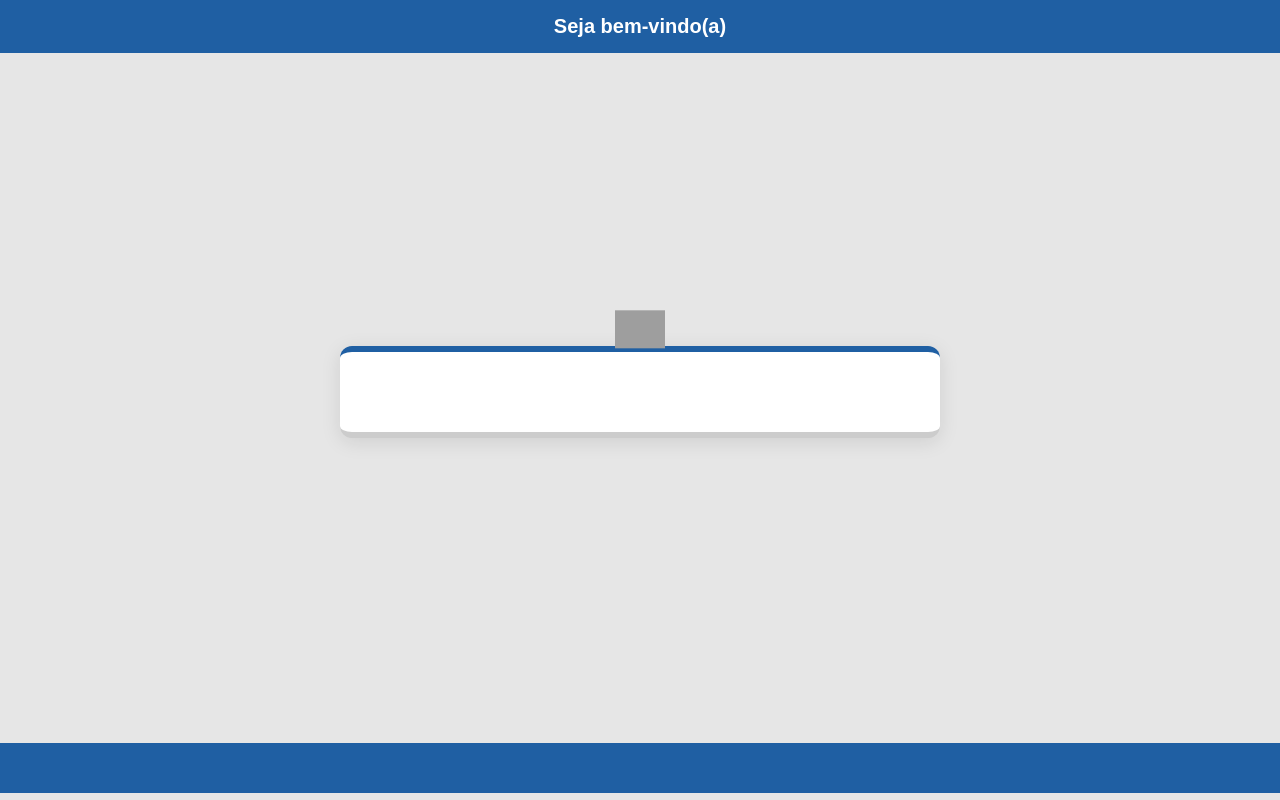
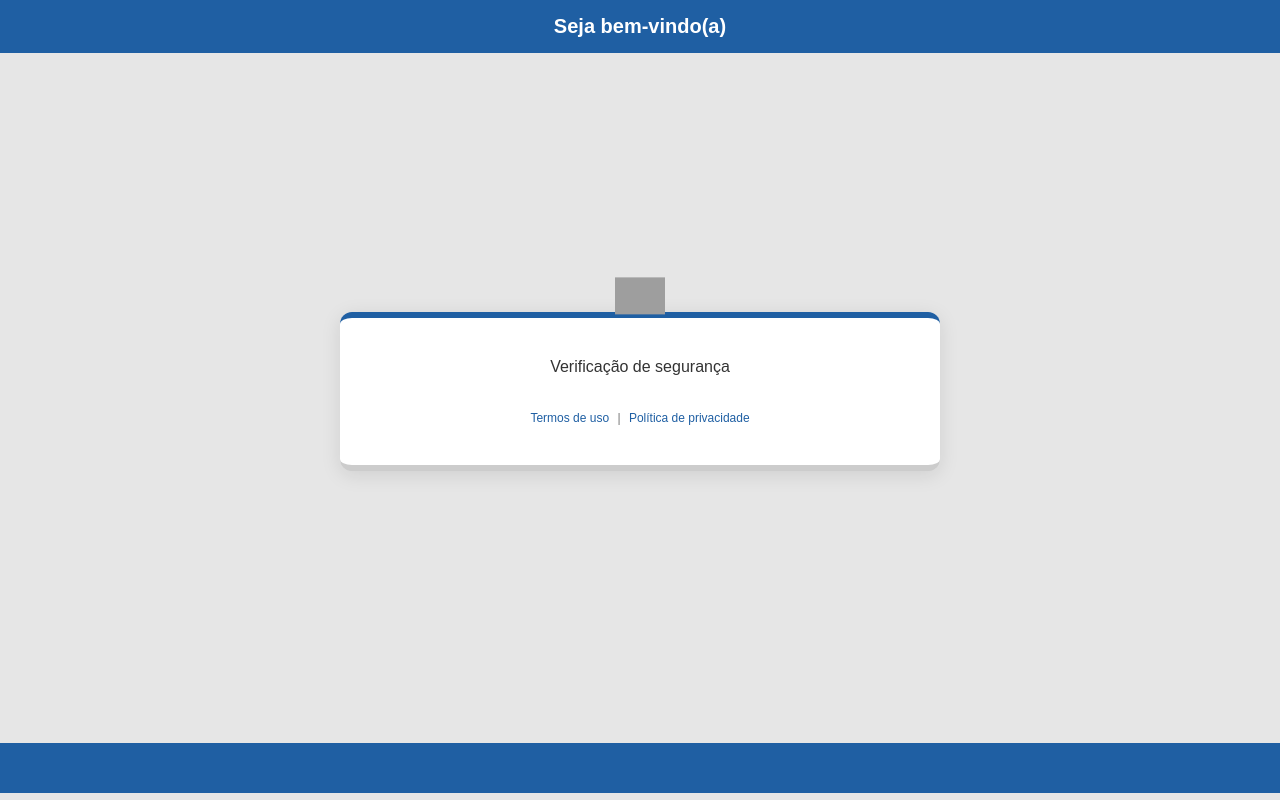
Before and after one commit to pedroaalvess/recaptcha, a plain HTML site: page teste-recaptcha/index.html in a window 1280 px wide. Drawn offline with Linux system fonts and the light colour scheme; grey boxes are pictures that could not be loaded.

Commit message:
Update index.html

```diff
--- a/teste-recaptcha/index.html
+++ b/teste-recaptcha/index.html
@@ -80,6 +80,30 @@
       background-color: #174a84;
     }
 
+    .info-text {
+      font-size: 16px;
+      color: #333;
+      margin-bottom: 20px;
+      text-align: center;
+    }
+
+    .terms-text {
+      font-size: 12px;
+      color: #777;
+      margin-top: 15px;
+      text-align: center;
+    }
+
+    .terms-text a {
+      color: #1f5fa3;
+      text-decoration: none;
+      margin: 0 5px;
+    }
+
+    .terms-text a:hover {
+      text-decoration: underline;
+    }
+
     @media (max-width: 300px) {
       .container {
         width: calc(100% - 40px);
@@ -95,8 +119,12 @@
   <div class="container-wrapper">
     <img src="https://i.imgur.com/79x4QGp.png" alt="Ícone flutuante" class="floating-icon">
     <div class="container">
+      <div class="info-text">Verificação de segurança</div>
       <div class="g-recaptcha" data-sitekey="6LdwKUcrAAAAAIyv9PPxjmn53nYaYSabDtBqp_YO" data-callback="showButton"></div>
-      <button id="redirectBtn" class="redirect-btn" onclick="window.location.href='https://www.seusite.com'">Continuar</button>
+      <button id="redirectBtn" class="redirect-btn" onclick="window.location.href='https://www.seusite.com'">Inscreva-se agora!</button>
+      <div class="terms-text">
+        <a href="#">Termos de uso</a> | <a href="#">Política de privacidade</a>
+      </div>
     </div>
   </div>
   <div class="footer-bar"></div>
```
